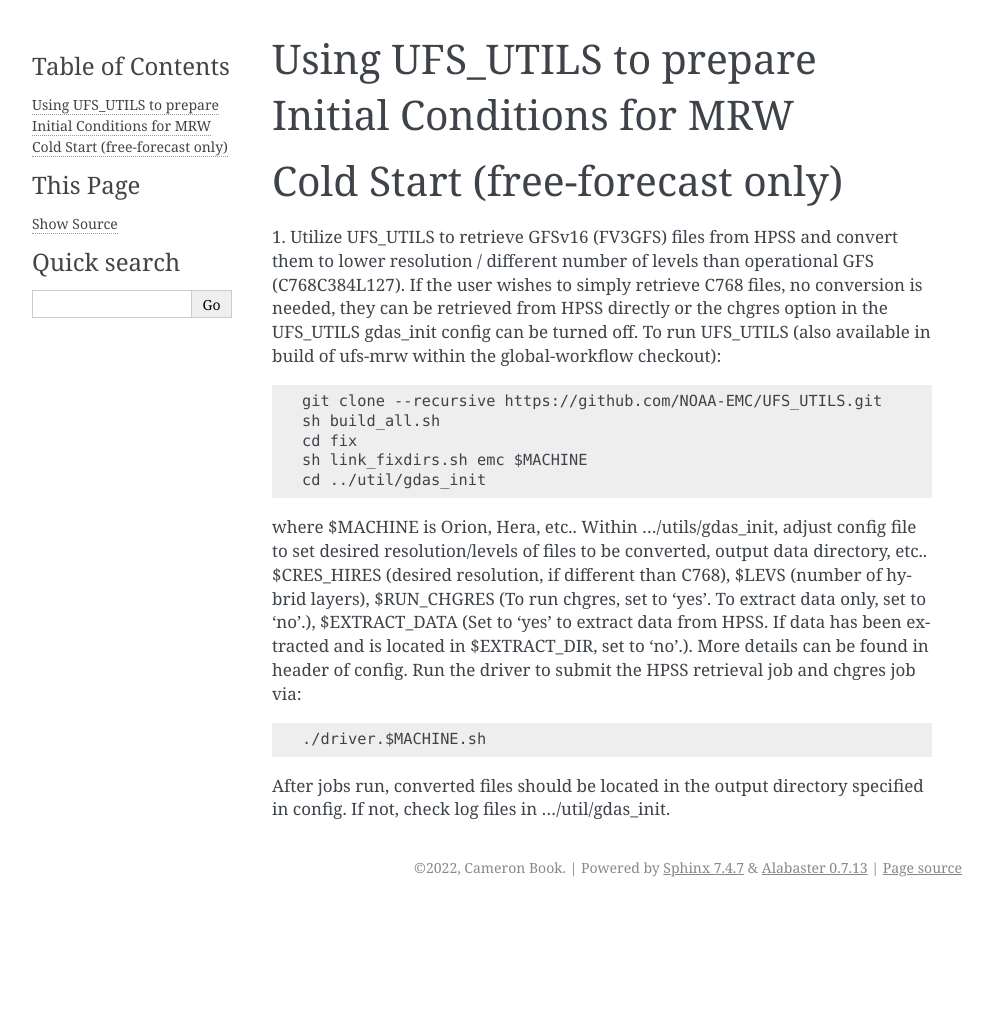
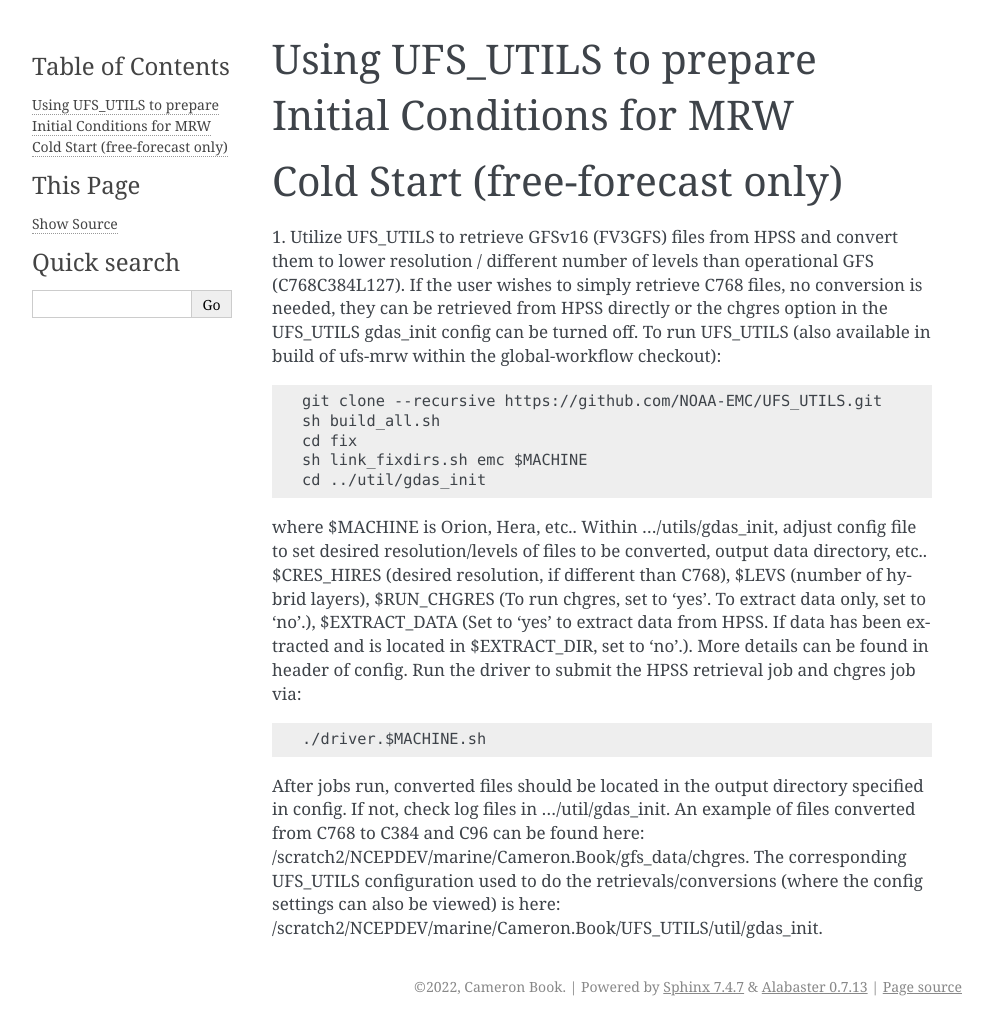
Before and after one commit to ulmononian/EPIC-Documentation, a Sphinx documentation site: the page built from docs/source/ufs_utils.rst, in a window 1280 px wide. Shown: the whole page, without its empty margins (148-1141 px from the left). Built offline with Sphinx 7.4.7, drawn with Linux system fonts in a browser that asks for light colours; before the commit the page ends 907 px from its top, so only the background shows below that.

Commit message:
Update ufs_utils.rst

```diff
--- a/docs/source/ufs_utils.rst
+++ b/docs/source/ufs_utils.rst
@@ -16,4 +16,4 @@
 Within …/utils/gdas_init, adjust config file to set desired resolution/levels of files to be converted, output data directory, etc.. $CRES_HIRES (desired resolution, if different than C768), $LEVS (number of hybrid layers), $RUN_CHGRES (To run chgres, set to 'yes'. To extract data only, set to 'no'.), $EXTRACT_DATA (Set to 'yes' to extract data from HPSS. If data has been extracted and is located in $EXTRACT_DIR, set to 'no'.). More details can be found in header of config.
 Run the driver to submit the HPSS retrieval job and chgres job via::
     ./driver.$MACHINE.sh
-After jobs run, converted files should be located in the output directory specified in config. If not, check log files in …/util/gdas_init.
+After jobs run, converted files should be located in the output directory specified in config. If not, check log files in …/util/gdas_init. An example of files converted from C768 to C384 and C96 can be found here: /scratch2/NCEPDEV/marine/Cameron.Book/gfs_data/chgres. The corresponding UFS_UTILS configuration used to do the retrievals/conversions (where the config settings can also be viewed) is here: /scratch2/NCEPDEV/marine/Cameron.Book/UFS_UTILS/util/gdas_init.
```
